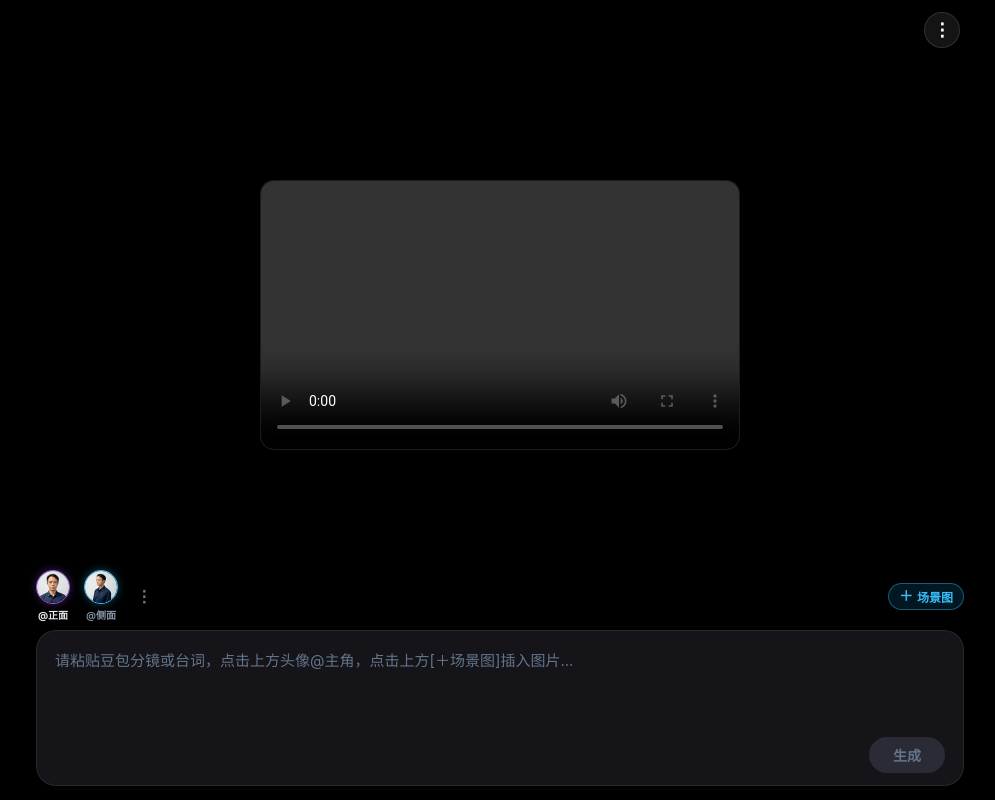
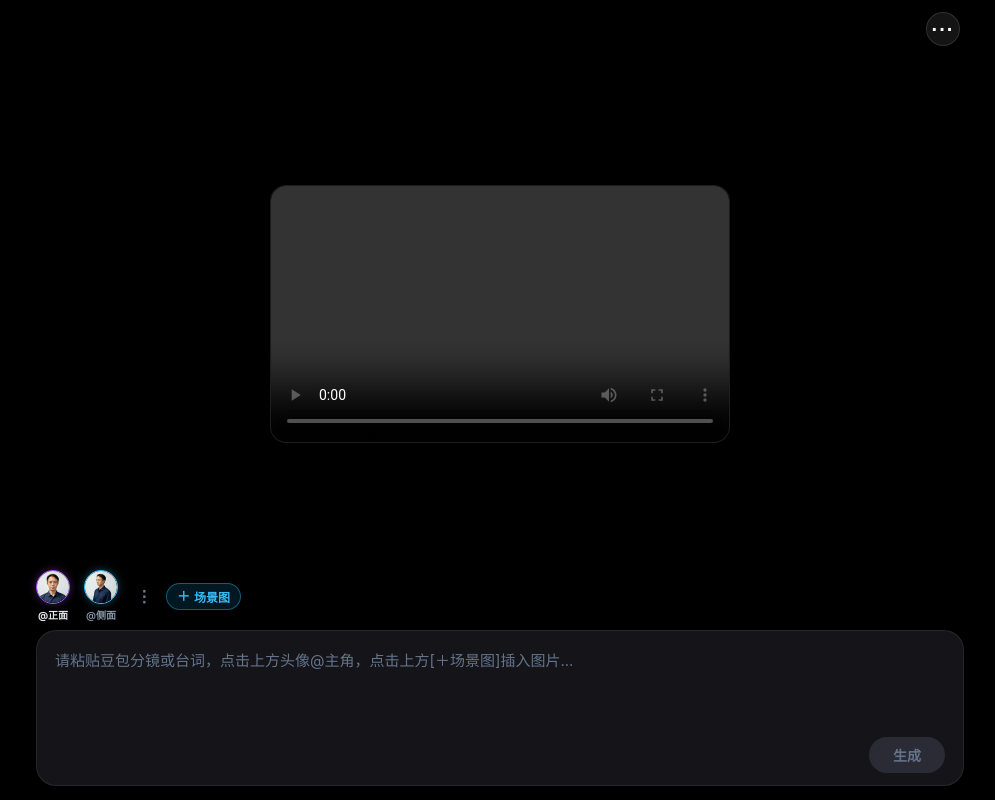
Before and after one commit to sczlpro/video, a FastAPI app: page / in a window 1280 px wide. Shown: the whole page, without its empty margins (140-1135 px from the left). Run offline with FastAPI, Linux system fonts and the light colour scheme; data that the repository does not hold is empty.

Commit message:
feat: horizontal 3-dots top menu, 16:9 fixed theater viewport, scene button inline next to side avatar

```diff
--- a/templates/index.html
+++ b/templates/index.html
@@ -92,7 +92,7 @@
             border-color: rgba(255, 255, 255, 0.18);
         }
 
-        /* 中央沉浸视口 (未播放或空闲时呈现经典16:9横屏剧场质感，载入竖屏母带时自适应贴合) */
+        /* 中央视口：固定为标准 16:9 横屏剧场画幅，无论播放还是占位，绝不上下撑爆手机屏幕 */
         .viewport-area {
             flex: 1;
             position: relative;
@@ -102,32 +102,31 @@
             justify-content: center;
             overflow: hidden;
             background: transparent;
-            padding: 8px 12px;
-            min-height: 200px;
+            padding: 6px 14px;
+            width: 100%;
+            box-sizing: border-box;
         }
 
         .video-player-box {
             width: 100%;
-            height: auto;
-            max-width: 480px;
+            max-width: 460px;
+            aspect-ratio: 16/9;
             position: relative;
             display: flex;
-            flex-direction: column;
             align-items: center;
             justify-content: center;
+            background: #09090e;
+            border: 1px solid rgba(255, 255, 255, 0.08);
+            border-radius: 16px;
+            overflow: hidden;
+            box-shadow: 0 10px 32px rgba(0, 0, 0, 0.7);
         }
 
         #masterVideoPlayer {
             width: 100%;
-            height: auto;
-            aspect-ratio: 16/9;
-            max-height: calc(100vh - 330px);
+            height: 100%;
             object-fit: contain;
-            border-radius: 14px;
-            background: #09090d;
-            border: 1px solid rgba(255, 255, 255, 0.08);
-            box-shadow: 0 10px 30px rgba(0, 0, 0, 0.6);
-            transition: aspect-ratio 0.3s ease;
+            background: #000;
         }
 
         /* 独立在播放器下方的成片下载按钮 (杜绝遮挡视频画面) */
@@ -567,15 +566,15 @@
 </head>
 <body>
 
-    <!-- 顶部导航栏 (右上角竖向三点菜单：整合历史成片库与正在运行任务) -->
+    <!-- 顶部导航栏 (右上角横向三点主菜单：···) -->
     <header class="top-navbar" style="justify-content: flex-end; position: relative;">
-        <!-- 竖向三个点主菜单按钮 -->
-        <button class="icon-circle-btn" onclick="toggleTopRightMenu()" title="功能菜单" style="font-size: 18px; font-weight: 900; background: rgba(255,255,255,0.08); border: 1px solid rgba(255,255,255,0.12);">
-            ⋮
+        <!-- 横向三个点主菜单按钮 (···) -->
+        <button class="icon-circle-btn" onclick="toggleTopRightMenu()" title="功能菜单" style="font-size: 20px; font-weight: 900; background: rgba(255,255,255,0.08); border: 1px solid rgba(255,255,255,0.12); width: 34px; height: 34px; line-height: 1; letter-spacing: 1px;">
+            ···
         </button>
 
-        <!-- 竖向三个点下拉卡片菜单 -->
-        <div id="topRightDropdownMenu" style="display: none; position: absolute; top: 54px; right: 16px; background: rgba(18, 18, 26, 0.98); border: 1px solid rgba(139, 92, 246, 0.45); border-radius: 14px; padding: 6px; box-shadow: 0 12px 36px rgba(0,0,0,0.9); z-index: 100; min-width: 150px; backdrop-filter: blur(20px);">
+        <!-- 横向三个点下拉卡片菜单 -->
+        <div id="topRightDropdownMenu" style="display: none; position: absolute; top: 48px; right: 16px; background: rgba(18, 18, 26, 0.98); border: 1px solid rgba(139, 92, 246, 0.45); border-radius: 14px; padding: 6px; box-shadow: 0 12px 36px rgba(0,0,0,0.9); z-index: 100; min-width: 150px; backdrop-filter: blur(20px);">
             <div onclick="openActiveTasksDrawer()" style="display: flex; align-items: center; justify-content: space-between; padding: 10px 12px; font-size: 13px; font-weight: 700; color: #f1f5f9; cursor: pointer; border-radius: 8px; transition: background 0.2s ease;" onmouseover="this.style.background='rgba(255,255,255,0.06)'" onmouseout="this.style.background='transparent'">
                 <span>⏳ 正在进行任务</span>
                 <span id="activeTasksCountBadge" style="font-size: 10px; background: #fbbf24; color: #000; padding: 1px 6px; border-radius: 9999px; font-weight: 800; display: none;">0</span>
@@ -616,18 +615,17 @@
 
     <!-- 底部即梦输入卡片与发牌栏 -->
     <footer class="bottom-console-wrapper">
-        <!-- 顶部操作栏 (极简无框排布：主角正面/侧身管理 + 场景图加号，彻底去除臃肿背景与边框) -->
-        <div class="input-top-toolbar" style="display: flex; align-items: center; justify-content: space-between; gap: 8px; margin-bottom: 8px; flex-wrap: wrap; width: 100%;">
-            <!-- 主角机位与管理区 (纯净头像图标，无外层黑圆和死边框，点击支持编辑/上传，长按/右侧支持删除) -->
+        <!-- 顶部操作栏 (并排紧凑排布：@正面 + @侧面 + 菜单 + 紧跟[＋场景图]，极度顺手协调) -->
+        <div class="input-top-toolbar" style="display: flex; align-items: center; justify-content: flex-start; gap: 10px; margin-bottom: 8px; flex-wrap: wrap; width: 100%;">
+            <!-- 主角机位区与管理三点 -->
             <div id="characterToolbarArea" style="display: flex; align-items: center; gap: 10px;">
-                <!-- 动态由JS渲染主角正面、侧面或空状态添加按钮 -->
-            </div>
-
-            <!-- 场景图上传入口与胶囊栏 (彻底移到输入框上方) -->
+            </div>
+
+            <!-- 场景图上传入口与胶囊栏 (紧跟在侧面头像后面) -->
             <div style="display: flex; align-items: center; gap: 6px; flex-wrap: wrap;">
-                <!-- ➕ 场景图加号按钮 (轻量纯净样式) -->
-                <button class="btn-add-scene" onclick="triggerSceneUpload()" title="点击插入场景图，自动生成蓝色图片1/图片2标签" style="background: rgba(14, 165, 233, 0.15); border-color: rgba(56, 189, 248, 0.4); color: #38bdf8; padding: 4px 10px;">
-                    <span style="font-size: 14px; font-weight: 800; line-height: 1;">＋</span>
+                <!-- ➕ 场景图加号按钮 (紧随侧面机位之后，并列排布) -->
+                <button class="btn-add-scene" onclick="triggerSceneUpload()" title="点击插入场景图，自动生成蓝色图片1/图片2标签" style="background: rgba(14, 165, 233, 0.15); border-color: rgba(56, 189, 248, 0.4); color: #38bdf8; padding: 4px 10px; border-radius: 9999px;">
+                    <span style="font-size: 13px; font-weight: 800; line-height: 1;">＋</span>
                     <span>场景图</span>
                 </button>
                 <input type="file" id="sceneFileInput" accept="image/*" multiple style="display: none;" onchange="handleSceneFilesSelected(event)">
```
